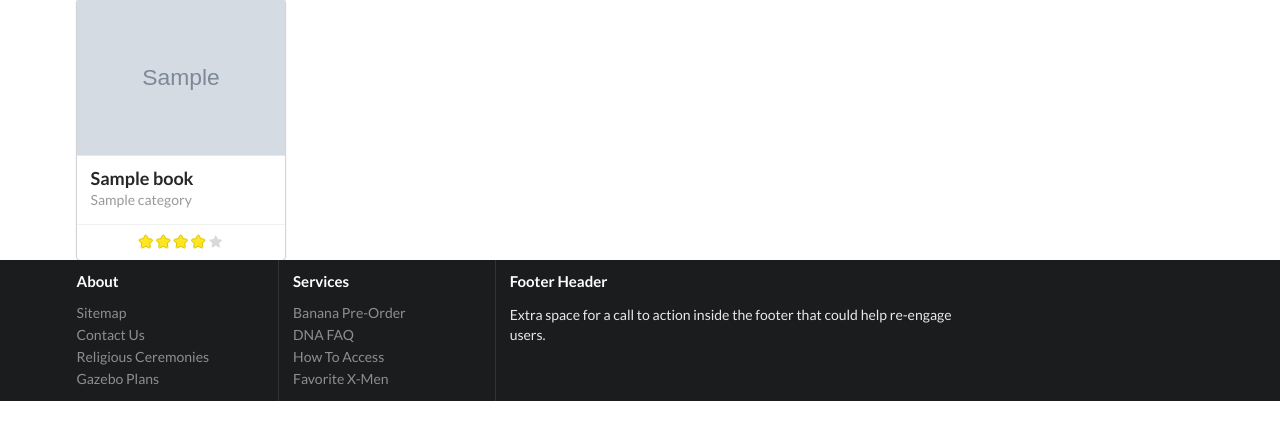
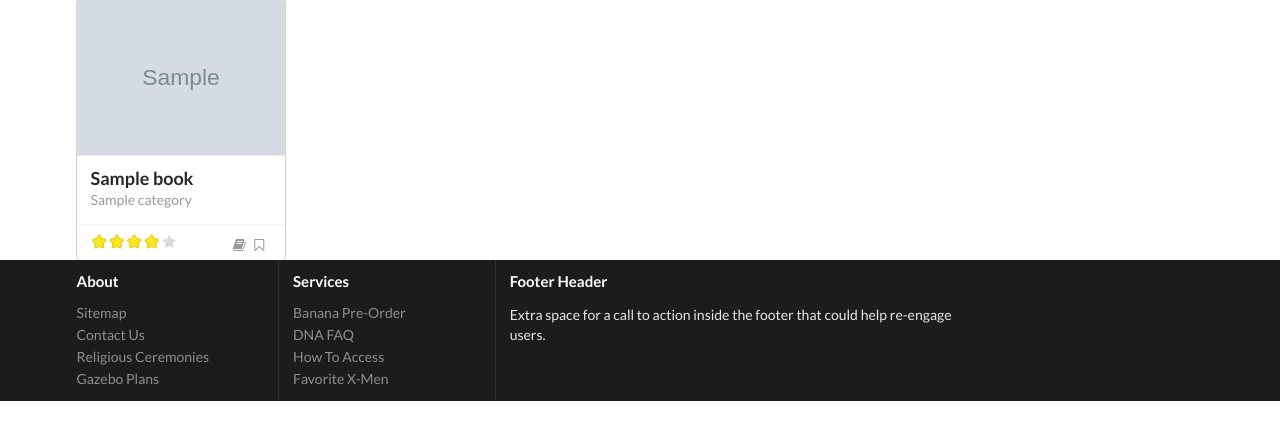
Before and after one commit to EhabGamal/BadReads, a Django app: page /home in a window 1280 px wide. Shown: the part 111-535 px from the top of the page. Run offline with Django 3.2, Linux system fonts and the light colour scheme; a user stored in the database is signed in; tables that the repository leaves empty hold one stand-in row (values such as "Sample post"); grey boxes marked "Sample" are stand-in pictures; some libraries are stand-ins or nearby versions.

Commit message:
Modifications to book card layout

```diff
--- a/library/templates/home.html
+++ b/library/templates/home.html
@@ -22,8 +22,10 @@
                         <a class="group">{{ book.category }}</a>
                     </div>
                 </div>
-                <div class="extra center aligned">
-                    <div  data-max-rating="5" data-rating="4" class="ui star rating"></div>
+                <div class="extra">
+                    <div  data-max-rating="5" data-rating="4" class="ui star rating left floated"></div>
+                    <div class="right floated"><a href="{% url 'library:home' %}"><i class="remove bookmark icon"></i></a></div>
+                    <div class="right floated"><a href="{% url 'library:home' %}"><i class="book icon"></i></a></div>
                 </div>
             </div>
         {% endfor %}
```
